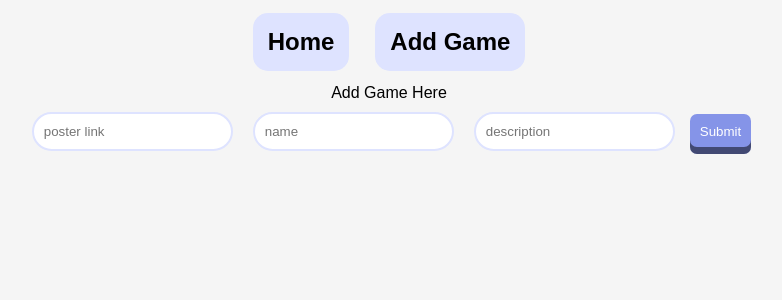
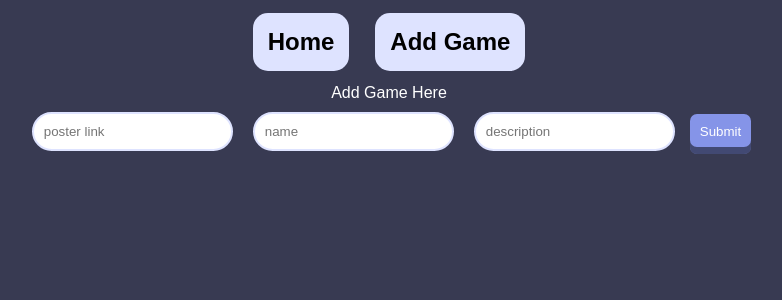
Before and after one commit to aizealawin/WhatToPlay, a React (Create React App) app in the folder client/: page /addGame in a window 1280 px wide. Shown: the top 300 px of the page, without its empty margins (251-1033 px from the left). Built offline with nearby package versions, Linux system fonts and the light colour scheme; no server answers.

Commit message:
even more CSS

```diff
--- a/client/src/App.js
+++ b/client/src/App.js
@@ -8,7 +8,6 @@ import UpdateGame from './components/UpdateGame'
 function App() {
   return (
     <div className="App">
-      <header>{/* nav goes here */}</header>
       <main>
         <Routes>
           <Route path="/" element={<Home />} />
--- a/client/src/components/NavBar.jsx
+++ b/client/src/components/NavBar.jsx
@@ -3,6 +3,7 @@ import { Link } from 'react-router-dom'
 
 const NavBar = () => {
   return(
+
 <nav className="navBar">
 <Link to="/">
   <h1>Home</h1>
@@ -11,6 +12,7 @@ const NavBar = () => {
   <h1>Add Game</h1>
 </Link>
 </nav>
+
   )
 }
 
--- a/client/src/pages/Home.js
+++ b/client/src/pages/Home.js
@@ -8,6 +8,7 @@ import NavBar from '../components/NavBar'
 const Home = () => {
   return (
     <div>
+      <img src="https://cdn.discordapp.com/attachments/725175628936118375/1035580054098423920/WhatToPlay_300_75_px_1.png" />
       <NavBar />
       <div className="library">
         <Library />
--- a/client/src/styles/App.css
+++ b/client/src/styles/App.css
@@ -6,7 +6,7 @@
 
 body{
   font-family: 'Poppins', sans-serif;
-  background-color: whitesmoke;
+  background-color: rgb(56, 58, 82);
 }
 
 .navBar{
@@ -88,7 +88,13 @@ textarea{
   margin: 5px;
   justify-content: space-evenly;
 }
-
+form{
+  color: white;
+}
+.game-content{
+  color: white;
+  margin: 10px;
+}
 .game-card{
   float: right;
   margin: 5%;
@@ -98,7 +104,7 @@ textarea{
 
 /* https://www.w3schools.com/css/css3_shadows_box.asp */
 .game-card:hover{
-  box-shadow: 0 4px 8px 0 rgba(0, 0, 0, 0.2), 0 6px 20px 0 rgba(0, 0, 0, 0.19);
+  box-shadow: 0 4px 8px 0 rgba(0, 0, 0, 0.42), 0 6px 20px 0 rgba(0, 0, 0, 0.49);
   transition: 0.3s;
 }
 
```
